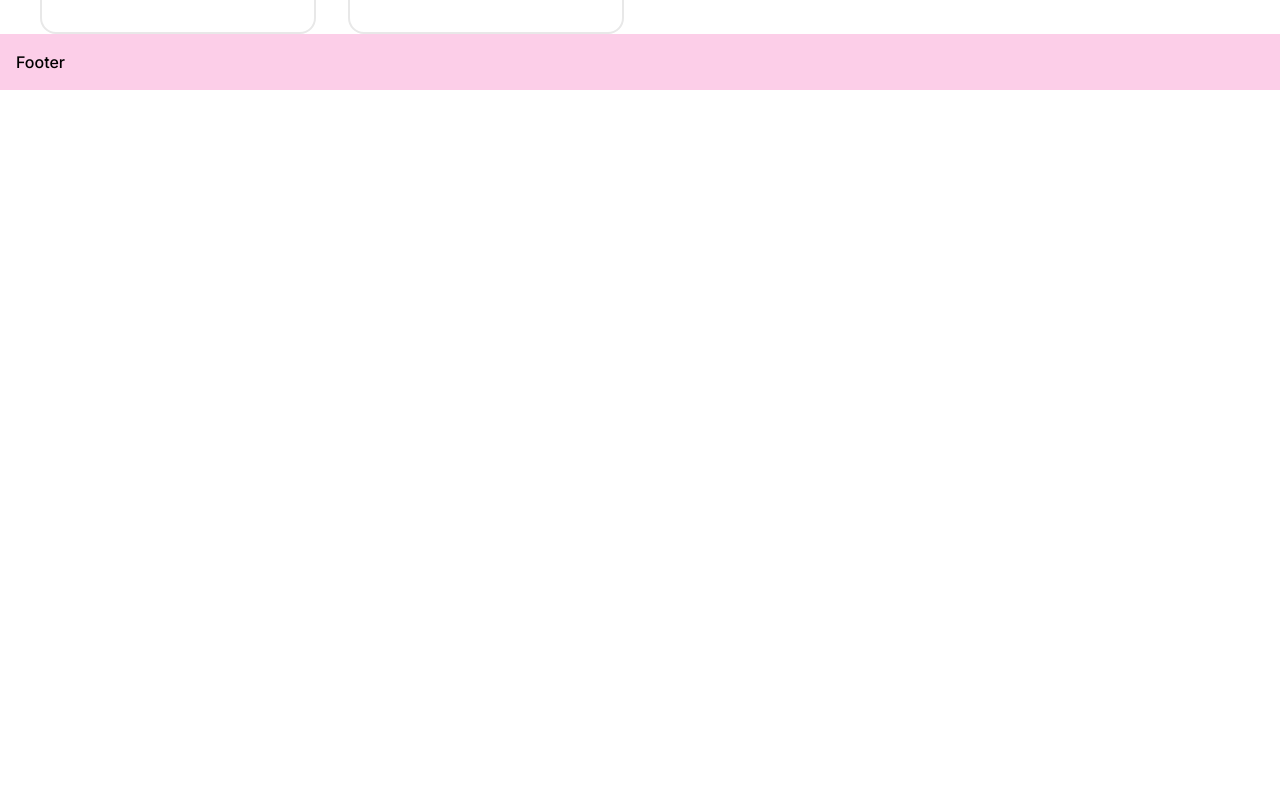
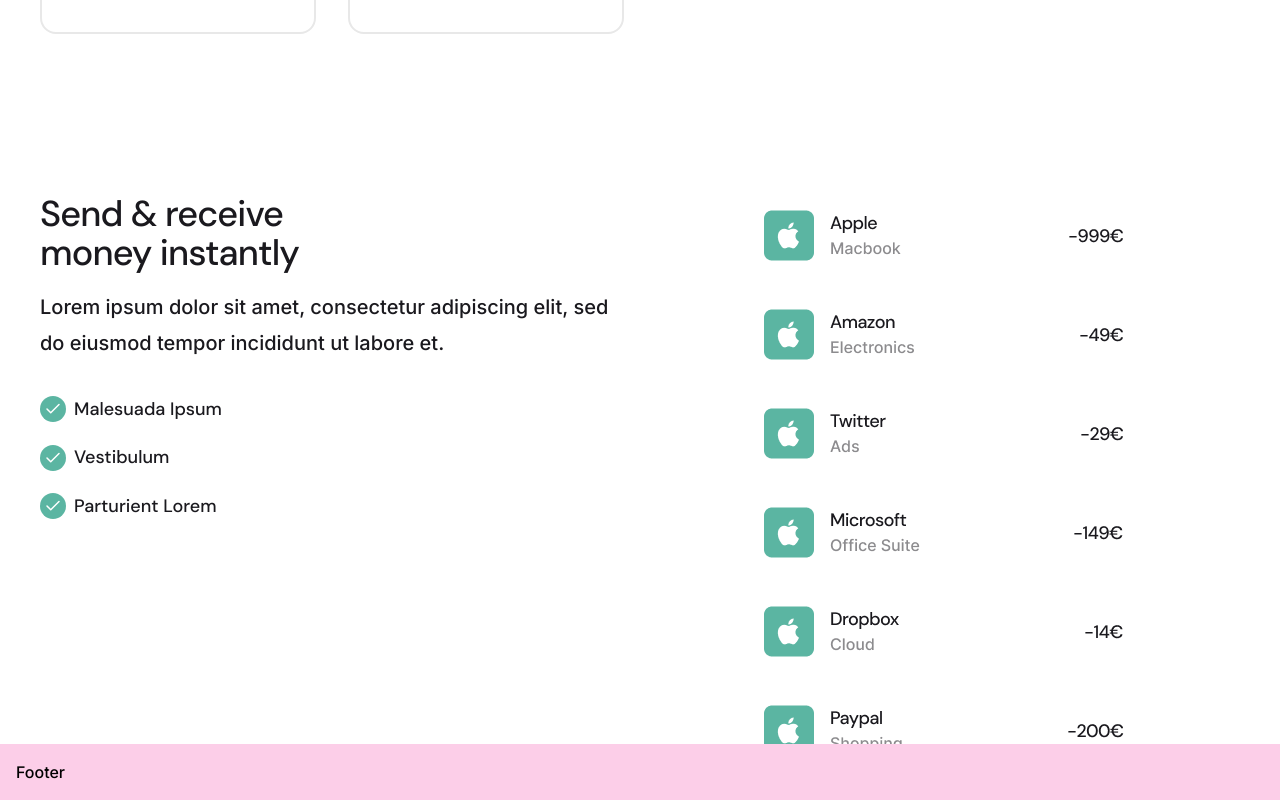
Before and after one commit to Mosarrof-Coding/benque, a Next.js app: page / in a window 1280 px wide. Shown: the part 2146-2946 px from the top of the page. Before the commit the page ends 2236 px from the top, so only its background shows below. Built offline with nearby package versions, Linux system fonts and the light colour scheme.

Commit message:
push more page

```diff
--- a/src/components/layout/Frontpage.tsx
+++ b/src/components/layout/Frontpage.tsx
@@ -10,6 +10,7 @@
 import badge7 from "../../../public/badge7.png";
 import badge8 from "../../../public/badge8.png";
 import currentbalance from "../../../public/currentbalance.png";
+import transactions from "../../../public/transactions.png";
 
 export default function Frontpage() {
   return (
@@ -227,6 +228,69 @@
           </div>
         </div>
       </div>
+      {/* send&receive money */}
+      <div className="moneytransfer">
+        <div className="contizer2">
+          <div className="grid grid-cols-1 sm:grid-cols-2 gap-8">
+            <div className="left">
+              <h3 className="text-2xl sm:text-3xl lg:text-4xl text-[#1a191e] dark:text-white leading-[1.1] tracking-tight mb-2 lg:mb-4">
+                Send & receive <br className="hidden sm:block" />
+                money instantly
+              </h3>
+              <p className="text-[18px] sm:text-[20px] text-[#1a191e] dark:text-white leading-[1.4] lg:leading-[1.8] mb-4 lg:mb-8">
+                Lorem ipsum dolor sit amet, consectetur adipiscing elit, sed do
+                eiusmod tempor incididunt ut labore et.
+              </p>
+              {/* advantages */}
+              <div className="flex flex-col gap-2 lg:gap-4 mb-8 lg:mb-16">
+                <h5 className="h5 flex items-center gap-2 text-[16px] sm:text-[18px] text-[#1a191e] dark:text-white leading-[1.4] lg:leading-[1.8]">
+                  <span className="inline-grid place-items-center w-[20px] sm:w-[24px] lg:w-[26px] h-[20px] sm:h-[24px] lg:h-[26px] rounded-full bg-[#5bb5a2]">
+                    <Check size={14} color="white" className="lg:hidden" />
+                    <Check
+                      size={18}
+                      color="white"
+                      className="hidden lg:block"
+                    />
+                  </span>
+                  Malesuada Ipsum
+                </h5>
+                <h5 className="h5 flex items-center gap-2 text-[16px] sm:text-[18px] text-[#1a191e] dark:text-white leading-[1.4] lg:leading-[1.8]">
+                  <span className="inline-grid place-items-center w-[20px] sm:w-[24px] lg:w-[26px] h-[20px] sm:h-[24px] lg:h-[26px] rounded-full bg-[#5bb5a2]">
+                    <Check size={14} color="white" className="lg:hidden" />
+                    <Check
+                      size={18}
+                      color="white"
+                      className="hidden lg:block"
+                    />
+                  </span>
+                  Vestibulum
+                </h5>
+                <h5 className="h5 flex items-center gap-2 text-[16px] sm:text-[18px] text-[#1a191e] dark:text-white leading-[1.4] lg:leading-[1.8]">
+                  <span className="inline-grid place-items-center w-[20px] sm:w-[24px] lg:w-[26px] h-[20px] sm:h-[24px] lg:h-[26px] rounded-full bg-[#5bb5a2]">
+                    <Check size={14} color="white" className="lg:hidden" />
+                    <Check
+                      size={18}
+                      color="white"
+                      className="hidden lg:block"
+                    />
+                  </span>
+                  Parturient Lorem
+                </h5>
+              </div>
+            </div>
+            <div className="right flex justify-center">
+              <div className="max-w-[260px] sm:max-w-[320px] lg:max-w-full">
+                <Image
+                  src={transactions}
+                  alt="moss"
+                  layout="intrainsic"
+                  className=""
+                />
+              </div>
+            </div>
+          </div>
+        </div>
+      </div>
     </section>
   );
 }
```
